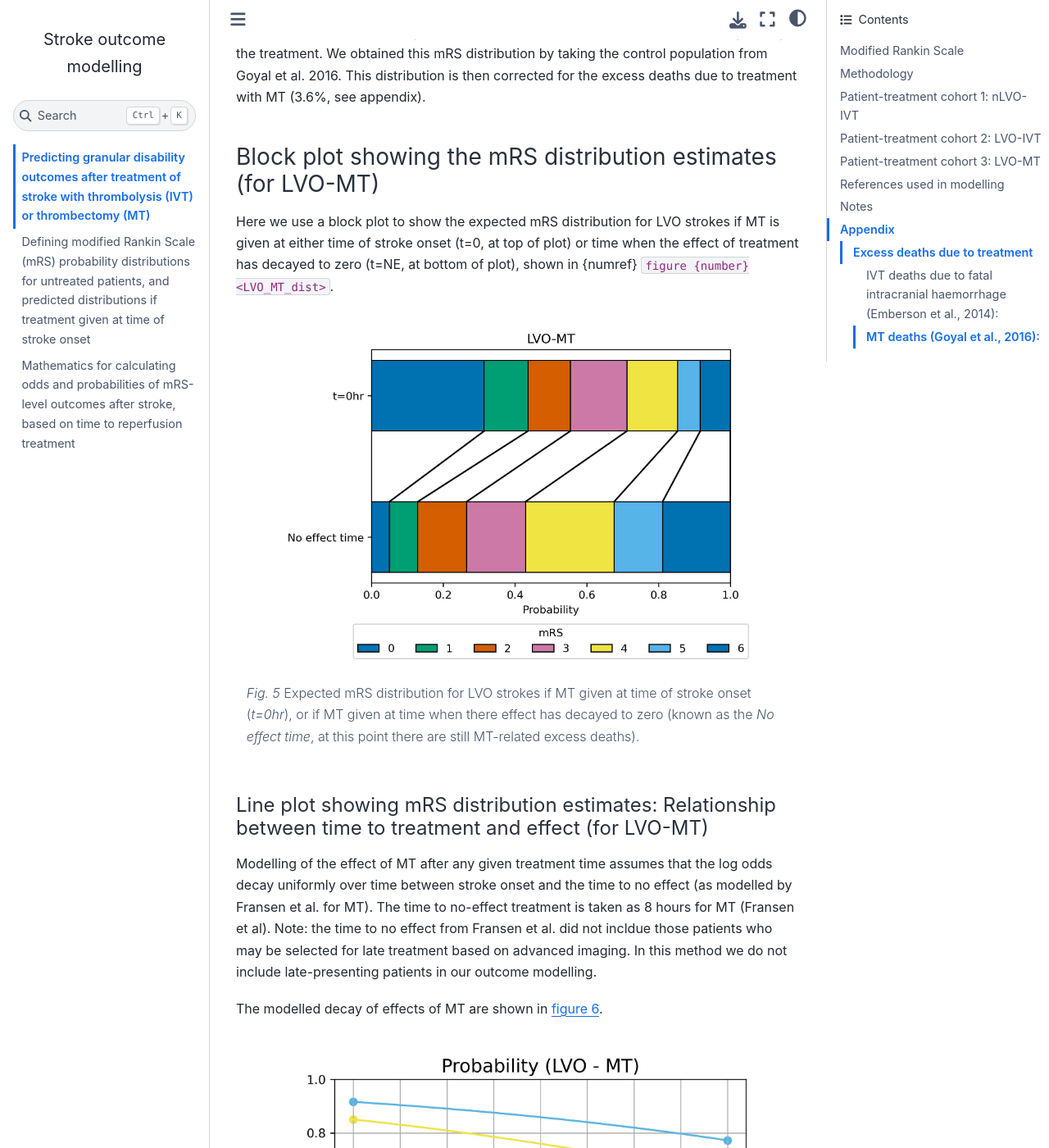
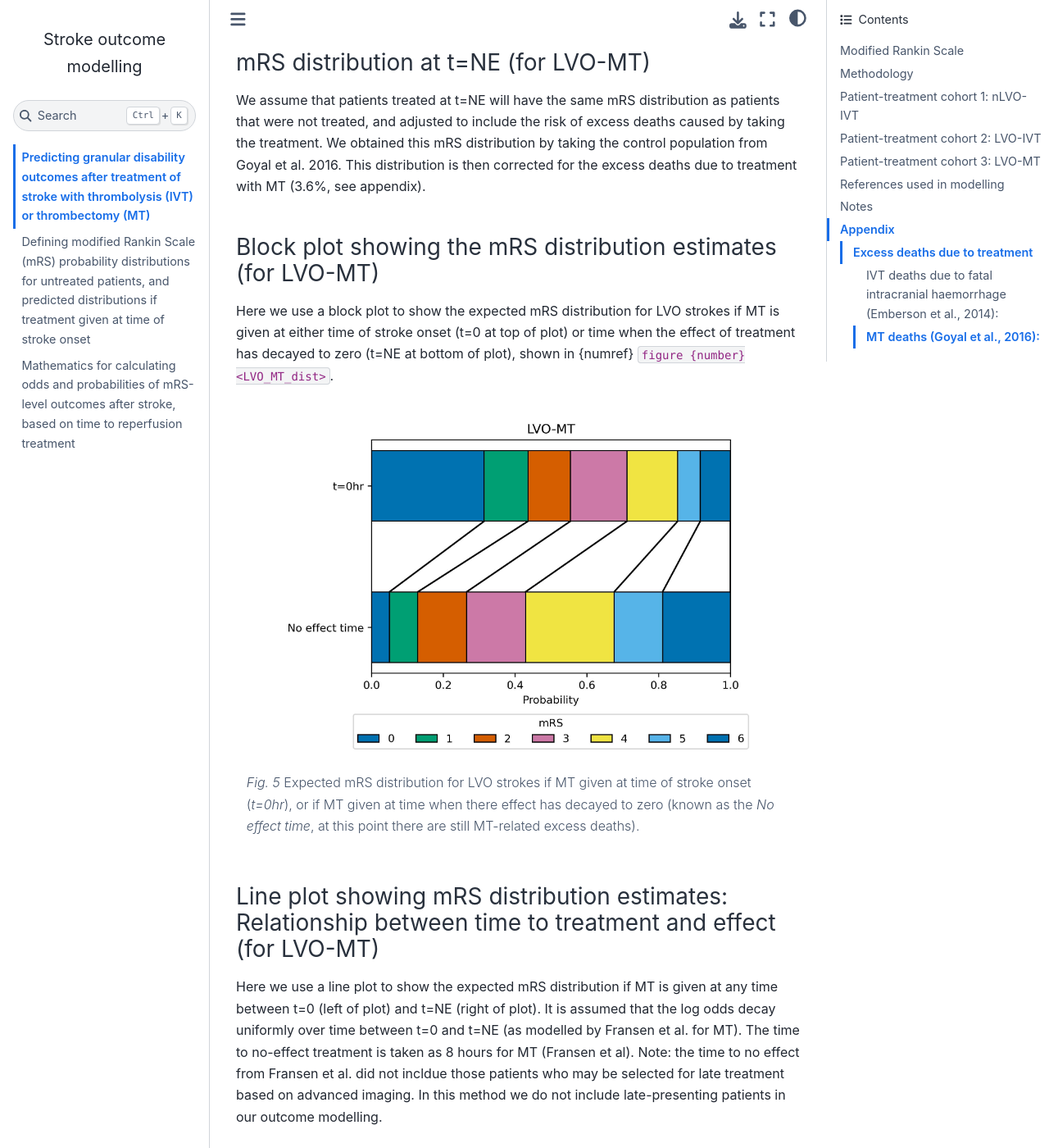
Before and after one commit to samuel-book/stroke_outcome, a Jupyter Book: the page built from intro.md, in a window 1280 px wide and 1400 px high, scrolled down 9231 px. Shown: the whole window at 82% size. Built offline with Jupyter Book 1.0.4 settings and Sphinx 7.4.7 and the Sphinx Book theme 1.1.4, drawn with Linux system fonts in a browser that asks for light colours; some of the changed text lies outside the part shown.

Commit message:
EDIT: tidying up my previous edits some more

```diff
--- a/intro.md
+++ b/intro.md
@@ -60,7 +60,7 @@
 
 ### Block plot showing the mRS distribution estimates (for nLVO-IVT)
 
-Here we use a block plot to show the expected mRS distribution for nLVO strokes if IVT is given at either time of stroke onset (t=0, at top of plot) or time when the effect of treatment has decayed to zero (t=NE, at bottom of plot), shown in {numref}`figure {number} <nLVO_IVT_dist>`.
+Here we use a block plot to show the expected mRS distribution for nLVO strokes if IVT is given at either time of stroke onset (t=0 at top of plot) or time when the effect of treatment has decayed to zero (t=NE at bottom of plot), shown in {numref}`figure {number} <nLVO_IVT_dist>`.
 
 :::{figure-md} nLVO_IVT_dist
 <img src="./images/nLVO-IVT.jpg" width="600">
@@ -68,9 +68,9 @@
 Expected mRS distribution for nLVO strokes if IVT given at time of stroke onset (*t=0*), or if IVT given at time when the effect has decayed to zero (known as the *No effect time*, at this point there are still IVT-related excess deaths due to fatal intracranial haemorrhage).
 :::
 
-#### Line plot showing mRS distribution estimates: Relationship between time to treatment and effect (for nLVO-IVT)
+### Line plot showing mRS distribution estimates: Relationship between time to treatment and effect (for nLVO-IVT)
 
-Here we use a line plot to show the expected mRS distribution for nLVO strokes if IVT is given at any time between t=0 and t=NE. It is assumed that the log odds decay uniformly over time between t=0 and t=NE (as modelled by Emberson et al. for IVT). The time at which being given treatment has no-effect is taken as 6.3 hours for IVT (Emberson et al. 2014).
+Here we use a line plot to show the expected mRS distribution for nLVO strokes if IVT is given at any time between t=0 (left of plot) and t=NE (right of plot). It is assumed that the log odds decay uniformly over time between t=0 and t=NE (as modelled by Emberson et al. for IVT). The time at which being given treatment has no-effect is taken as 6.3 hours for IVT (Emberson et al. 2014).
 
 The modelled decay of effects of IVT for nLVO strokes is shown in {numref}`figure {number} <nLVO_IVT_time>`.
 
@@ -100,7 +100,7 @@
 
 ### Block plot showing the mRS distribution estimates (for LVO-IVT)
 
-Here we use a block plot to show the expected mRS distribution for LVO strokes if IVT is given at either time of stroke onset (t=0, at top of plot) or time when the effect of treatment has decayed to zero (t=NE, at bottom of plot), shown in {numref}`figure {number} <LVO_IVT_dist>`.
+Here we use a block plot to show the expected mRS distribution for LVO strokes if IVT is given at either time of stroke onset (t=0 at top of plot) or time when the effect of treatment has decayed to zero (t=NE at bottom of plot), shown in {numref}`figure {number} <LVO_IVT_dist>`.
 
 :::{figure-md} LVO_IVT_dist
 <img src="./images/LVO-IVT.jpg" width="600">
@@ -108,11 +108,11 @@
 Expected mRS distribution for LVO strokes if IVT given at time of stroke onset (*t=0hr*), or if IVT given at time when there effect has decayed to zero (known as the *No effect time*, at this point there are still IVT-related excess deaths due to fatal intracranial haemorrhage).
 :::
 
-#### Line plot showing mRS distribution estimates: Relationship between time to treatment and effect (for LVO-IVT)
+### Line plot showing mRS distribution estimates: Relationship between time to treatment and effect (for LVO-IVT)
 
-Modelling of the effect of IVT after any given treatment time assumes that the log odds decay uniformly over time between stroke onset and the time to no effect (as modelled by Emberson et al. for IVT). The time to no-effect treatment is taken as 6.3 hours for IVT (Emberson et al.).
+Here we use a line plot to show the expected mRS distribution for LVO strokes if IVT is given at any time between t=0 (left of plot) and t=NE (right of plot). It is assumed that the log odds decay uniformly over time between t=0 and t=NE (as modelled by Emberson et al. for IVT). The time at which being given treatment has no-effect is taken as 6.3 hours for IVT (Emberson et al. 2014).
 
-The modelled decay of effects of IVT is shown in {numref}`figure {number} <nLVO_IVT_time>`.
+The modelled decay of effects of IVT for LVO strokes is shown in {numref}`figure {number} <nLVO_IVT_time>`.
 
 :::{figure-md} LVO_IVT_time
 <img src="./images/prob_with_time_lvo_ivt.jpg" width="600">
@@ -142,7 +142,7 @@
 
 ### Block plot showing the mRS distribution estimates (for LVO-MT)
 
-Here we use a block plot to show the expected mRS distribution for LVO strokes if MT is given at either time of stroke onset (t=0, at top of plot) or time when the effect of treatment has decayed to zero (t=NE, at bottom of plot), shown in {numref} `figure {number} <LVO_MT_dist>`.
+Here we use a block plot to show the expected mRS distribution for LVO strokes if MT is given at either time of stroke onset (t=0 at top of plot) or time when the effect of treatment has decayed to zero (t=NE at bottom of plot), shown in {numref} `figure {number} <LVO_MT_dist>`.
 
 :::{figure-md} LVO_MT_dist
 <img src="./images/LVO-MT.jpg" width="600">
@@ -150,9 +150,9 @@
 Expected mRS distribution for LVO strokes if MT given at time of stroke onset (*t=0hr*), or if MT given at time when there effect has decayed to zero (known as the *No effect time*, at this point there are still MT-related excess deaths).
 :::
 
-#### Line plot showing mRS distribution estimates: Relationship between time to treatment and effect (for LVO-MT)
+### Line plot showing mRS distribution estimates: Relationship between time to treatment and effect (for LVO-MT)
 
-Modelling of the effect of MT after any given treatment time assumes that the log odds decay uniformly over time between stroke onset and the time to no effect (as modelled by Fransen et al. for MT). The time to no-effect treatment is taken as 8 hours for MT (Fransen et al). Note: the time to no effect from Fransen et al. did not incldue those patients who may be selected for late treatment based on advanced imaging. In this method we do not include late-presenting patients in our outcome modelling.
+Here we use a line plot to show the expected mRS distribution if MT is given at any time between t=0 (left of plot) and t=NE (right of plot). It is assumed that the log odds decay uniformly over time between t=0 and t=NE (as modelled by Fransen et al. for MT). The time to no-effect treatment is taken as 8 hours for MT (Fransen et al). Note: the time to no effect from Fransen et al. did not incldue those patients who may be selected for late treatment based on advanced imaging. In this method we do not include late-presenting patients in our outcome modelling.
 
 The modelled decay of effects of MT are shown in {numref}`figure {number} <LVO_MT_time>`.
 
```
